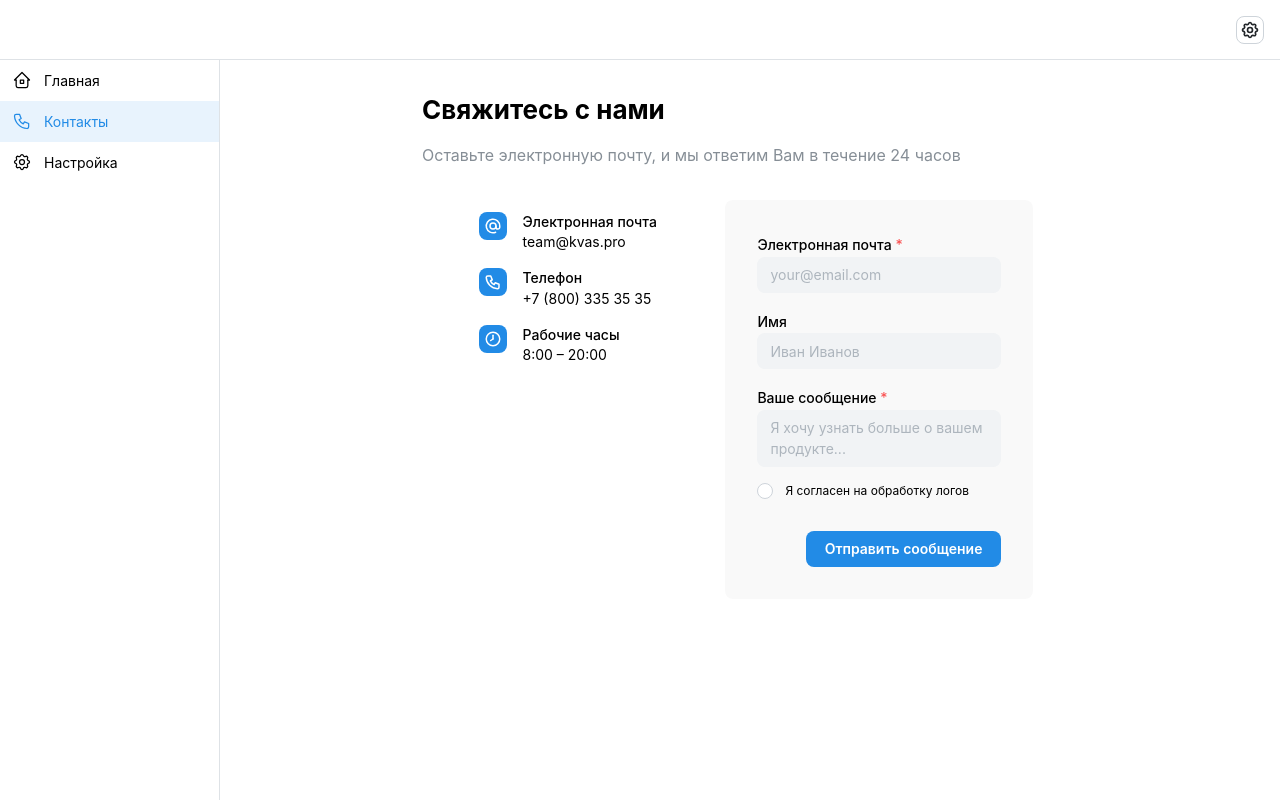
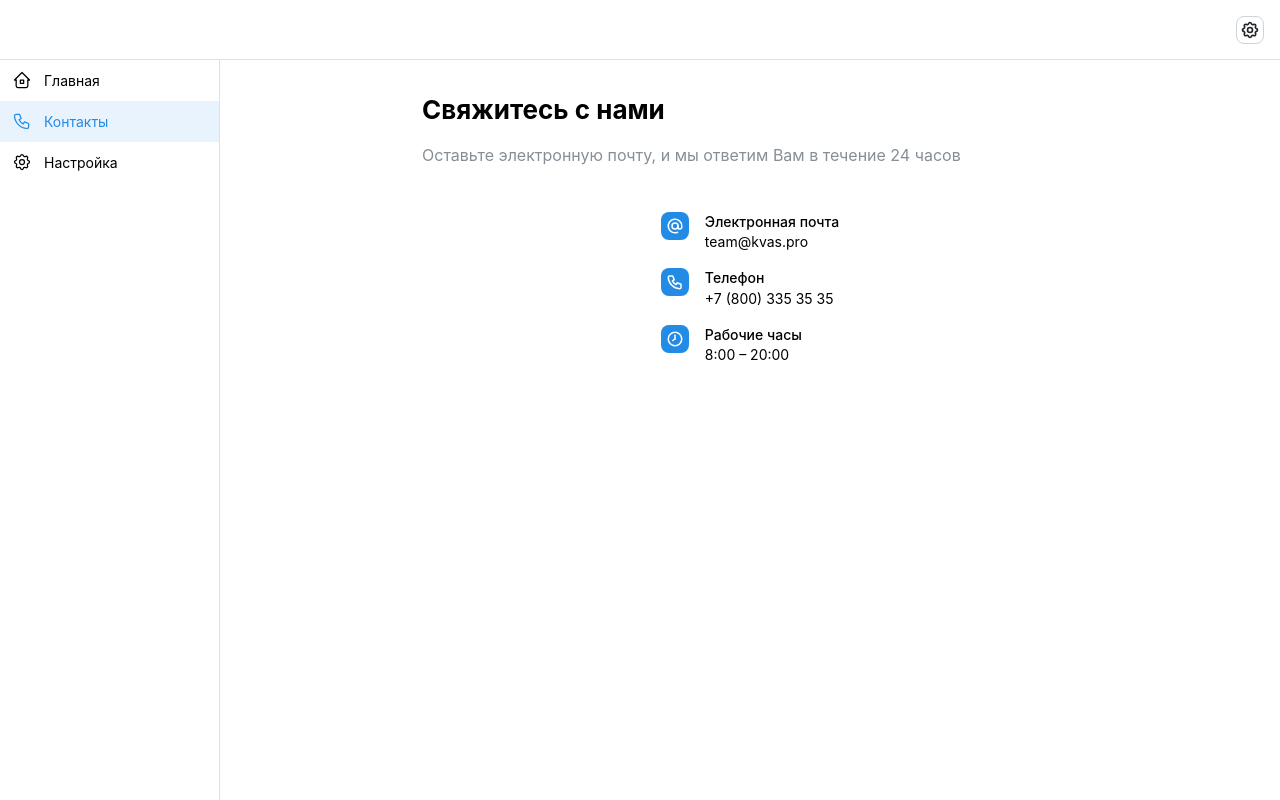
Before and after one commit to dan0102dan/kvas-wui, a React (Create React App) app: page /contacts in a window 1280 px wide. Built offline with nearby package versions, Linux system fonts and the light colour scheme.

Commit message:
удалены остатки кода

```diff
--- a/src/pages/Contacts.tsx
+++ b/src/pages/Contacts.tsx
@@ -1,69 +1,19 @@
-import React, { useState } from 'react'
+import React from 'react'
 import {
-    Button,
     Container,
     Group,
     Flex,
     Stack,
     Text,
-    Textarea,
-    TextInput,
     Title,
     Box,
     ThemeIcon,
-    Checkbox,
-    Tooltip,
 } from '@mantine/core'
-import { useForm } from '@mantine/form'
-import { showNotification } from '@mantine/notifications'
 import { IconAt, IconPhone, IconClockHour8 } from '@tabler/icons-react'
 import { useLang } from '../contexts'
-import { sendEmail } from '../api/test'
 
 const Contacts: React.FC = () => {
     const { t } = useLang()
-    const [isSending, setIsSending] = useState(false)
-
-    // Инициализируем Mantine form
-    const form = useForm({
-        initialValues: {
-            email: '',
-            name: '',
-            message: '',
-            logsConsent: false,
-        },
-        validate: {
-            email: (value) => (value ? null : t('forms.errors.emailRequired')),
-            message: (value) => (value ? null : t('forms.errors.messageRequired')),
-            // name — необязательное валидация
-            // logsConsent — тоже необязательное поле
-        },
-    })
-
-    // Вызывается по submit формы
-    const handleSubmit = async (values: typeof form.values) => {
-        setIsSending(true)
-        try {
-            const result = await sendEmail(values.email, values.message)
-            if (result.success) {
-                showNotification({
-                    title: t('notifications.successTitle'),
-                    message: t('notifications.successMessage'),
-                    color: 'green',
-                })
-                // Сброс формы
-                form.reset()
-            } else {
-                showNotification({
-                    title: t('notifications.errorTitle'),
-                    message: t('notifications.errorMessage'),
-                    color: 'red',
-                })
-            }
-        } finally {
-            setIsSending(false)
-        }
-    }
 
     return (
         <Container size="sm" p="xl">
@@ -114,63 +64,6 @@ const Contacts: React.FC = () => {
                         ))}
                     </Stack>
                 </Box>
-
-                {/* Правая колонка (форма) */}
-                <Box
-                    bg="rgba(128, 128, 128, 0.05)"
-                    p="xl"
-                    style={(theme) => ({ borderRadius: theme.radius.md })}
-                >
-                    <form onSubmit={form.onSubmit(handleSubmit)}>
-                        <Stack>
-                            <TextInput
-                                label={t('forms.emailLabel')}
-                                placeholder={t('forms.emailPlaceholder')}
-                                required
-                                variant="filled"
-                                withAsterisk
-                                type="email"
-                                {...form.getInputProps('email')}
-                            />
-
-                            <TextInput
-                                label={t('forms.nameLabel')}
-                                placeholder={t('forms.namePlaceholder')}
-                                variant="filled"
-                                {...form.getInputProps('name')}
-                            />
-
-                            <Textarea
-                                label={t('forms.messageLabel')}
-                                placeholder={t('forms.messagePlaceholder')}
-                                minRows={4}
-                                required
-                                variant="filled"
-                                withAsterisk
-                                {...form.getInputProps('message')}
-                            />
-
-                            <Tooltip
-                                label="Собираем логи об ошибках для быстрого обнаружения и устранения проблем"
-                                withArrow
-                                p="top-start"
-                                arrowOffset={8}
-                            >
-                                <Checkbox
-                                    label="Я согласен на обработку логов"
-                                    size="xs"
-                                    {...form.getInputProps('logsConsent', { type: 'checkbox' })}
-                                />
-                            </Tooltip>
-
-                            <Group justify="flex-end" mt="md">
-                                <Button color="blue" variant="filled" type="submit" loading={isSending}>
-                                    {t('forms.sendButton')}
-                                </Button>
-                            </Group>
-                        </Stack>
-                    </form>
-                </Box>
             </Flex>
         </Container>
     )
```
